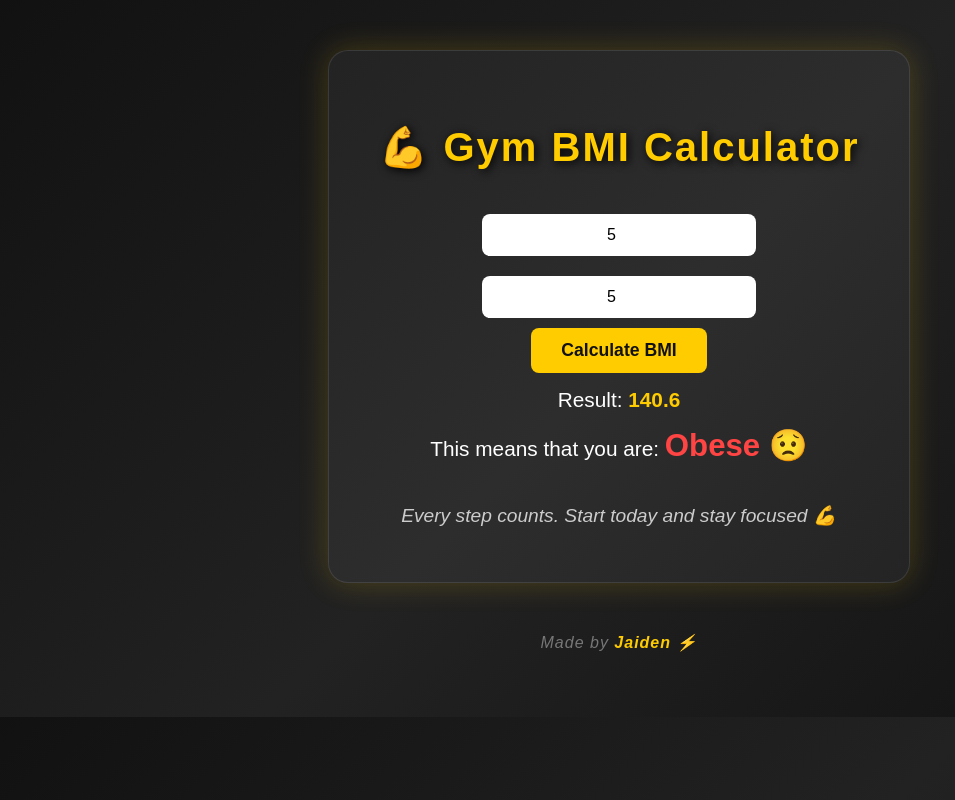
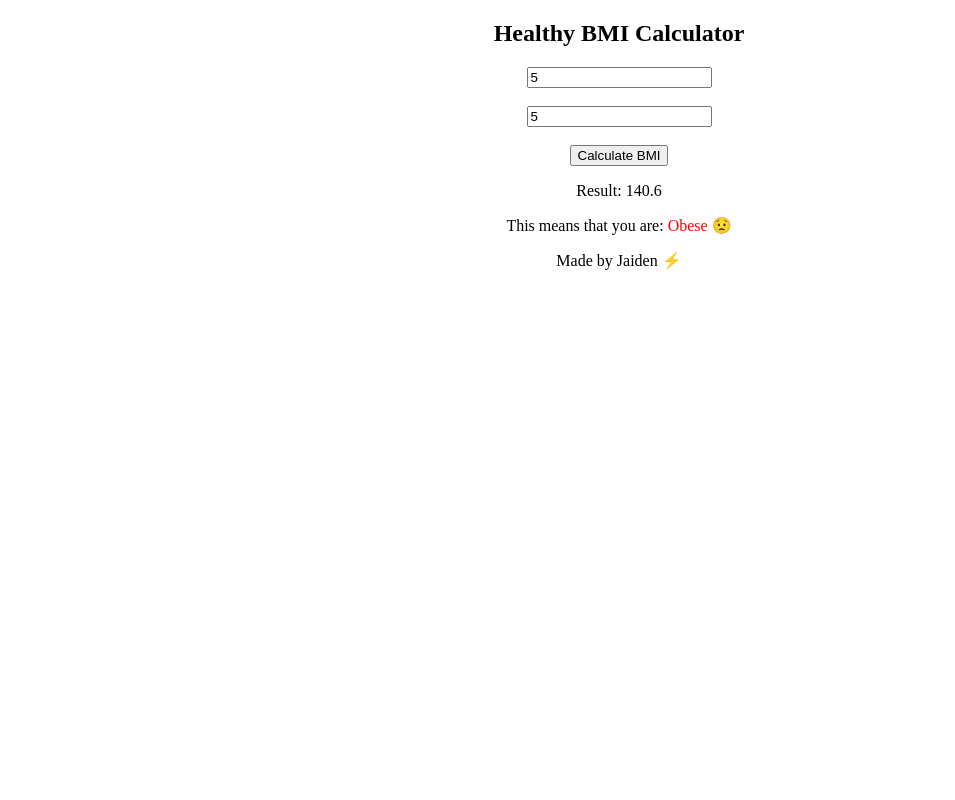
Before and after one commit to jainel16/BMI, a plain HTML site: page index.html in a window 1280 px wide. Both pictures are taken after typing "5", "5" into the empty fields and a click on the button "Calculate BMI". Shown: the whole page, without its empty margins (21-976 px from the left). Drawn offline with Linux system fonts and the light colour scheme.

Commit message:
Update index.html

```diff
--- a/index.html
+++ b/index.html
@@ -3,112 +3,22 @@
 <head>
     <meta charset="UTF-8">
     <title>BMI Calculator - Gym Edition</title>
-    <style>
-        body {
-            background: linear-gradient(135deg, #111, #222, #111);
-            color: #fff;
-            font-family: 'Poppins', sans-serif;
-            text-align: center;
-            padding: 50px;
-            margin: 0;
-        }
-
-        h2 {
-            font-size: 2.5em;
-            color: #ffcc00;
-            text-shadow: 2px 2px 10px #000;
-            letter-spacing: 2px;
-        }
-
-        input {
-            padding: 12px;
-            margin: 10px;
-            border: none;
-            border-radius: 8px;
-            width: 250px;
-            font-size: 1em;
-            text-align: center;
-        }
-
-        button {
-            background: #ffcc00;
-            color: #111;
-            border: none;
-            padding: 12px 30px;
-            border-radius: 8px;
-            font-size: 1.1em;
-            font-weight: bold;
-            cursor: pointer;
-            transition: 0.3s;
-        }
-
-        button:hover {
-            background: #ffaa00;
-            transform: scale(1.05);
-        }
-
-        p {
-            font-size: 1.3em;
-            margin: 15px 0;
-        }
-
-        #result {
-            color: #ffcc00;
-            font-weight: bold;
-        }
-
-        #meaning {
-            font-size: 1.5em;
-            font-weight: bold;
-            margin-top: 10px;
-            transition: 0.3s;
-        }
-
-        .quote {
-            margin-top: 40px;
-            font-size: 1.2em;
-            color: #ccc;
-            font-style: italic;
-        }
-
-        .bmi-container {
-            background: rgba(255, 255, 255, 0.05);
-            border: 1px solid rgba(255, 255, 255, 0.1);
-            border-radius: 20px;
-            padding: 40px;
-            max-width: 500px;
-            margin: 0 auto;
-            box-shadow: 0 0 30px rgba(255, 204, 0, 0.2);
-        }
-
-        .footer {
-            margin-top: 50px;
-            font-size: 1em;
-            color: #777;
-            font-style: italic;
-            letter-spacing: 1px;
-        }
-
-        .footer span {
-            color: #ffcc00;
-            font-weight: bold;
-        }
-    </style>
 </head>
 <body>
-    <div class="bmi-container">
-        <h2>💪 Gym BMI Calculator</h2>
+    <center>
+        <h2>Healthy BMI Calculator</h2>
+
         <input type="number" id="inc" placeholder="Enter your height in inches">
+        <br><br>
         <input type="number" id="lb" placeholder="Enter your weight in pounds">
-        <br>
+        <br><br>
         <button onclick="calculateBmi()">Calculate BMI</button>
 
         <p>Result: <span id="result"></span></p>
         <p>This means that you are: <span id="meaning"></span></p>
-        <p class="quote" id="quote"></p>
-    </div>
 
-    <p class="footer">Made by <span>Jaiden</span> ⚡</p>
+        <p>Made by <span>Jaiden</span> ⚡</p>
+    </center>
 
     <script>
         function calculateBmi() {
@@ -116,13 +26,11 @@
             let lb = parseFloat(document.getElementById('lb').value);
             let resultElement = document.getElementById('result');
             let meaningElement = document.getElementById('meaning');
-            let quoteElement = document.getElementById('quote');
 
             if (!inc || !lb) {
                 resultElement.textContent = "";
                 meaningElement.textContent = "Please enter both height and weight!";
-                meaningElement.style.color = "#ff4444";
-                quoteElement.textContent = "";
+                meaningElement.style.color = "red";
                 return;
             }
 
@@ -132,29 +40,23 @@
 
             let meaning = "";
             let color = "";
-            let quote = "";
 
             if (bmi < 18.5) {
                 meaning = "Underweight 😕";
-                color = "#00bfff";
-                quote = "Fuel up! Your body deserves strength and energy.";
+                color = "blue";
             } else if (bmi >= 18.5 && bmi < 25) {
                 meaning = "Healthy 😊";
-                color = "#00ff99";
-                quote = "Perfect balance! Keep training and stay consistent 💥";
+                color = "green";
             } else if (bmi >= 25 && bmi < 30) {
                 meaning = "Overweight 😐";
-                color = "#ffaa00";
-                quote = "You’re strong—now it’s time to refine that power 🔥";
+                color = "orange";
             } else {
                 meaning = "Obese 😟";
-                color = "#ff4444";
-                quote = "Every step counts. Start today and stay focused 💪";
+                color = "red";
             }
 
             meaningElement.textContent = meaning;
             meaningElement.style.color = color;
-            quoteElement.textContent = quote;
         }
     </script>
 </body>
```
